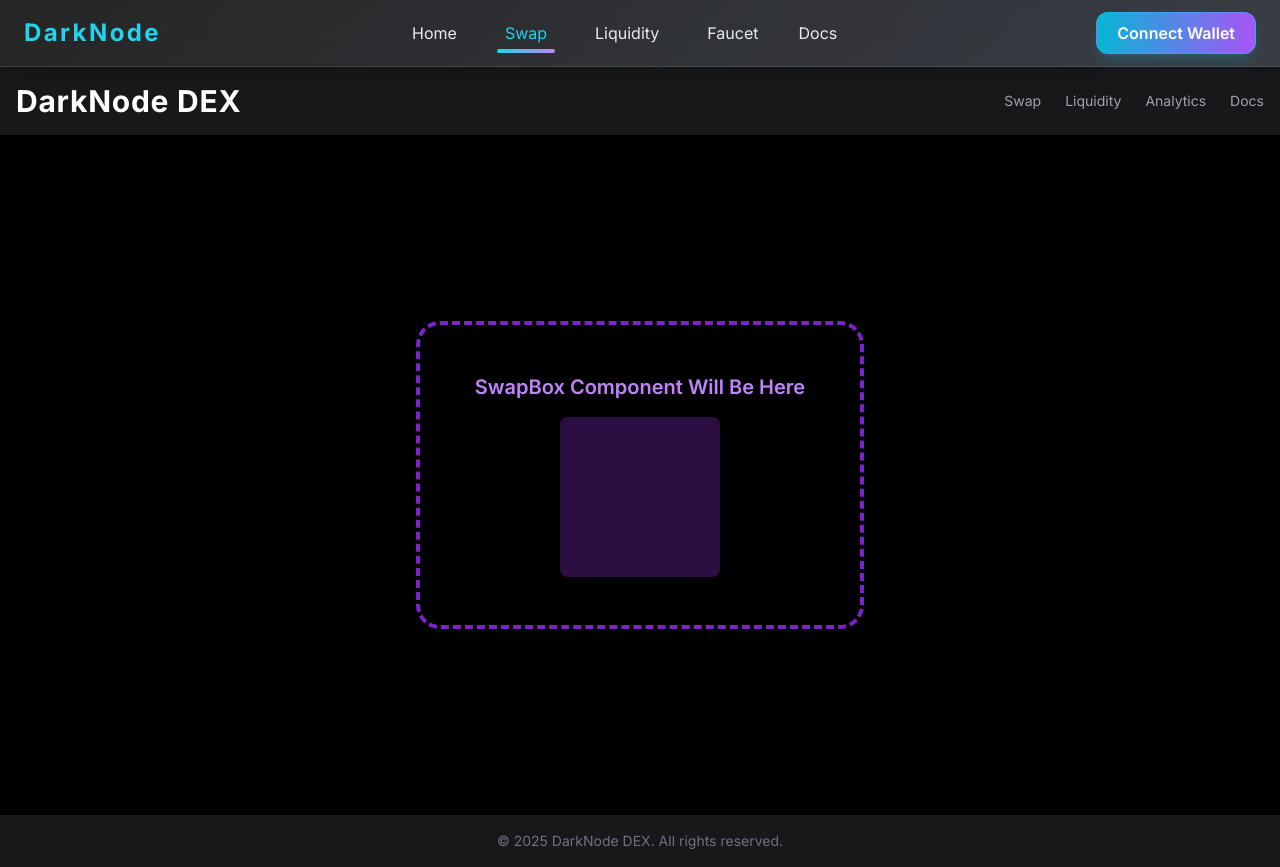
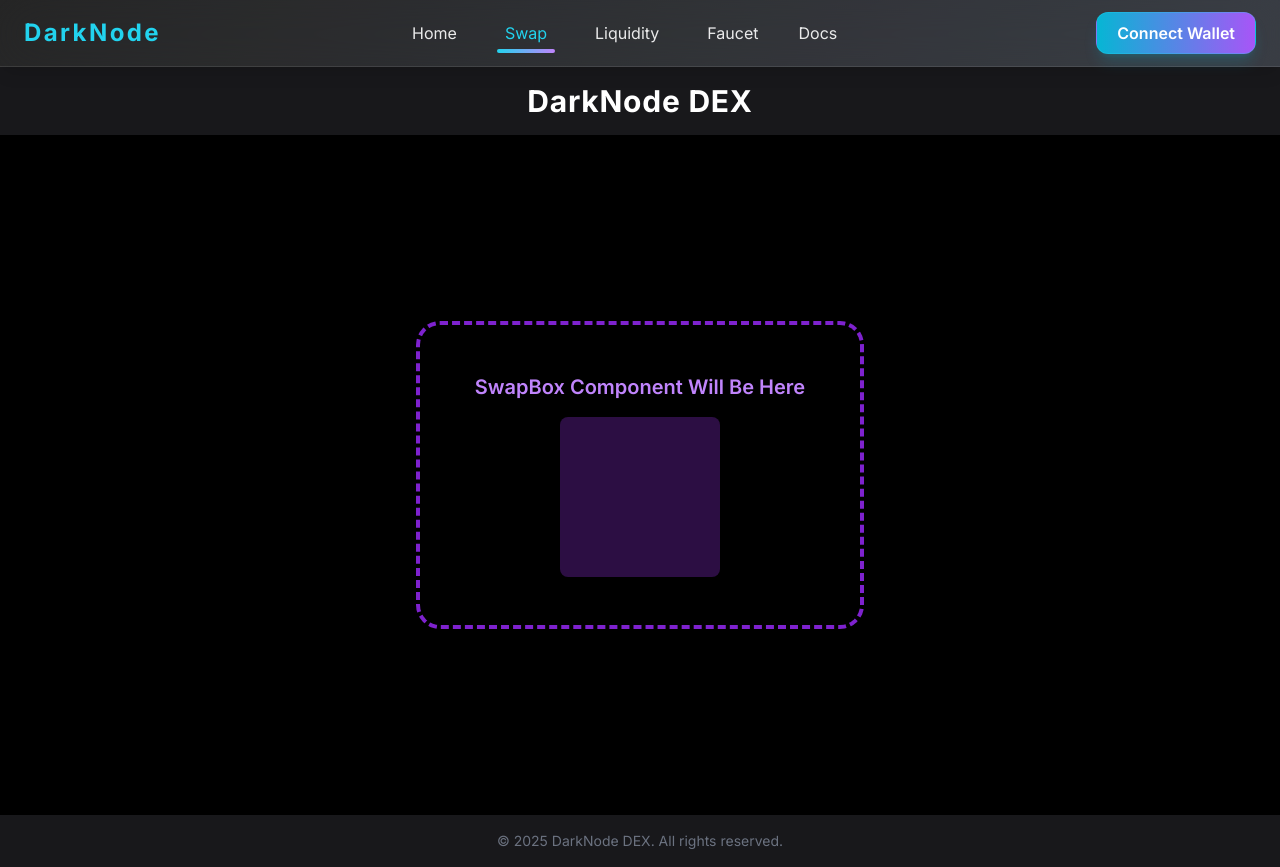
Before and after one commit to zk-web3/darknodedex, a React (Create React App) app: page / in a window 1280 px wide. Both pictures are taken after a click on the button "Launch App". Built offline with nearby package versions, Linux system fonts and the light colour scheme.

Commit message:
Update Swap.js

```diff
--- a/src/components/Swap.js
+++ b/src/components/Swap.js
@@ -4,17 +4,8 @@ const DarkNodeSwapPage = () => {
   return (
     <div className="min-h-screen bg-black text-white flex flex-col">
       {/* Header */}
-      <header className="bg-zinc-900 p-4 shadow-md flex items-center justify-between">
+      <header className="bg-zinc-900 p-4 shadow-md flex items-center justify-center">
         <h1 className="text-3xl font-bold tracking-wide">DarkNode DEX</h1>
-        <nav>
-          {/* Placeholder for nav links if needed later */}
-          <ul className="flex space-x-6 text-sm text-gray-400">
-            <li className="hover:text-purple-500 cursor-pointer">Swap</li>
-            <li className="hover:text-purple-500 cursor-pointer">Liquidity</li>
-            <li className="hover:text-purple-500 cursor-pointer">Analytics</li>
-            <li className="hover:text-purple-500 cursor-pointer">Docs</li>
-          </ul>
-        </nav>
       </header>
 
       {/* Main Content Area */}
```
